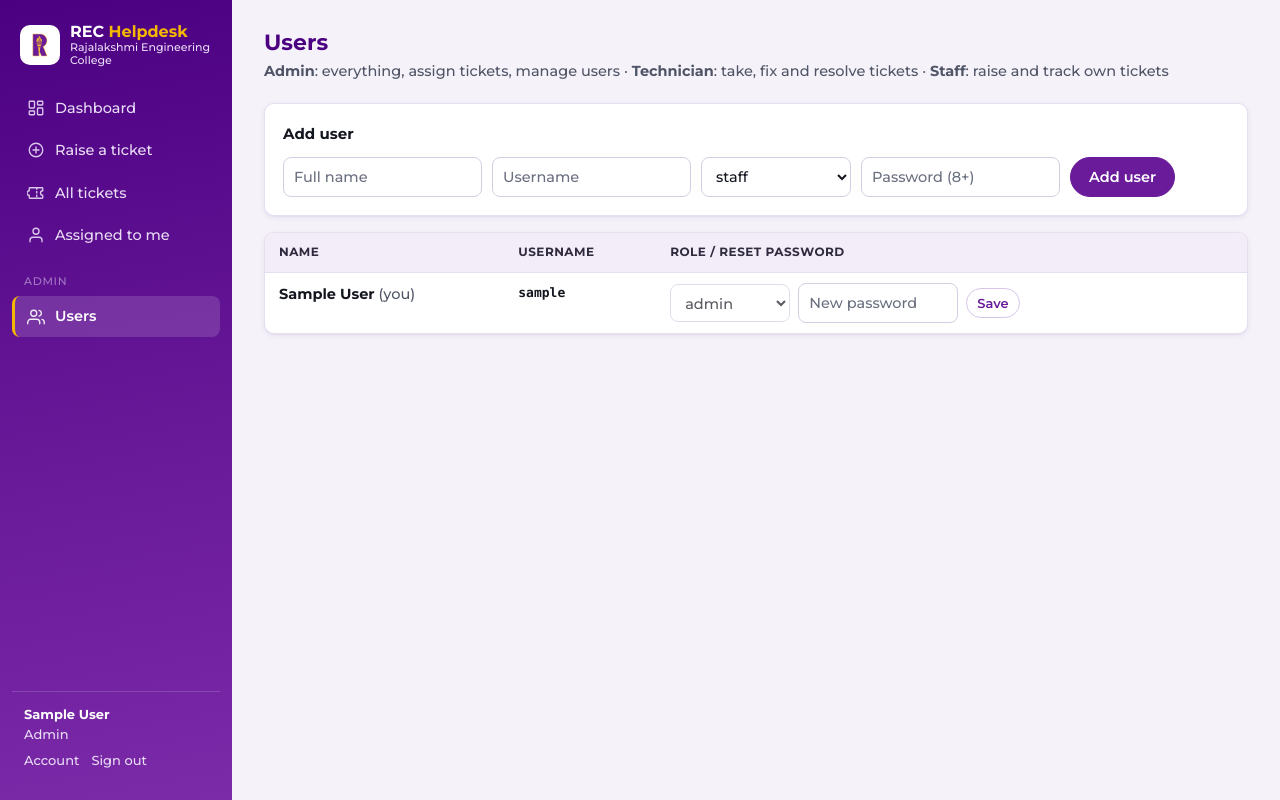
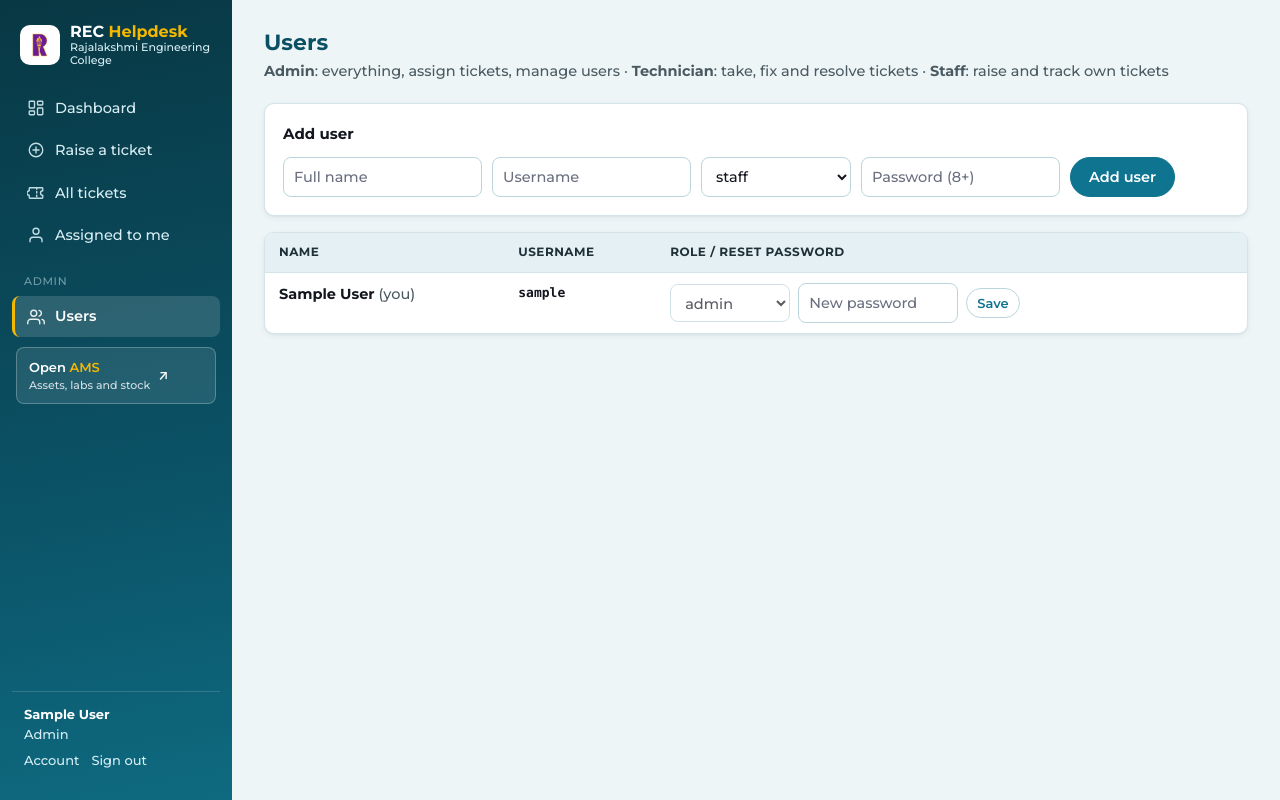
Before and after one commit to REC-dev7/ams, a Flask app: page /users in a window 1280 px wide. Run offline with Flask 3, Linux system fonts and the light colour scheme; the visitor is signed in with stand-in values (Sample User, id 1); data comes from the database, SQL or seed files in the repository.

Commit message:
Teal theme for Helpdesk, app switch links in both sidebars
AMS keeps the purple REC theme. Colours that were hardcoded purple in
the shared stylesheet now use theme tokens.

Co-Authored-By: Claude Sonnet 5.5 <noreply@anthropic.com>

```diff
--- a/helpdesk/static/style.css
+++ b/helpdesk/static/style.css
@@ -1,11 +1,12 @@
-/* REC theme: palette from rajalakshmi.org / rectransport.com and the campusone + rec_scanner apps */
+/* REC Helpdesk theme: REC logo + gold, teal base so it reads as a different app from the purple AMS */
 :root {
-  --bg: #f5f2f9; --surface: #ffffff; --border: #e6dff0; --ink: #14161f; --ink-2: #2f2a3d; --muted: #4f5566;
-  --brand: #6a1b9a; --brand-d: #4b0082; --brand-2: #8e44ad; --brand-ink: #ffffff; --brand-soft: #f3e8ff; --gold: #f5b800;
-  --side: linear-gradient(170deg, #4b0082 0%, #6a1b9a 60%, #7b2aa8 100%); --side-ink: #e9dcf5; --side-active: rgba(255,255,255,.14);
+  --bg: #eef5f7; --surface: #ffffff; --border: #d5e4e9; --ink: #14161f; --ink-2: #1f3038; --muted: #4a5a62;
+  --brand: #0e7490; --brand-d: #0b4f63; --brand-2: #1593b3; --brand-ink: #ffffff; --brand-soft: #e1f3f8; --gold: #f5b800;
+  --side: linear-gradient(170deg, #083844 0%, #0b5266 60%, #0e6a80 100%); --side-ink: #d8eef4; --side-active: rgba(255,255,255,.14);
   --good: #1a7f4b; --good-bg: #e3f6ec; --warn: #a15c00; --warn-bg: #fff3d6;
-  --bad: #b42318; --bad-bg: #fde8e6; --info: #4a4458; --info-bg: #efeaf5;
-  --radius: 10px; --shadow: 0 1px 2px rgba(75,0,130,.05), 0 2px 6px rgba(75,0,130,.06);
+  --bad: #b42318; --bad-bg: #fde8e6; --info: #2f4550; --info-bg: #e6eff2;
+  --th-bg: #e4f0f4; --row-hover: #f3f9fb; --row-part: #f7fbfc; --line-2: #bcd5dd;
+  --radius: 10px; --shadow: 0 1px 2px rgba(8,56,68,.05), 0 2px 6px rgba(8,56,68,.06);
 }
 * { box-sizing: border-box; }
 /* Montserrat 400 renders too thin on Windows; 500 base keeps body text readable */
@@ -56,7 +57,7 @@ h2 { font-size: 15px; margin: 0 0 12px; font-weight: 650; }
 .kpis { display: grid; grid-template-columns: repeat(auto-fit, minmax(170px, 1fr)); gap: 14px; margin-bottom: 16px; }
 .kpi { background: var(--surface); border: 1px solid var(--border); border-radius: var(--radius); padding: 16px 18px; box-shadow: var(--shadow); color: inherit; display: block; }
 .kpi { border-top: 3px solid var(--brand); }
-.kpi:hover { text-decoration: none; border-color: #d6c6e8; border-top-color: var(--brand); }
+.kpi:hover { text-decoration: none; border-color: var(--line-2); border-top-color: var(--brand); }
 .kpi.alert { border-top-color: var(--bad); }
 .kpi.caution { border-top-color: var(--gold); }
 .kpi .label { color: var(--ink-2); font-size: 13px; }
@@ -78,12 +79,12 @@ h2 { font-size: 15px; margin: 0 0 12px; font-weight: 650; }
 /* tables */
 table { width: 100%; border-collapse: collapse; }
 th, td { padding: 10px 14px; text-align: left; border-bottom: 1px solid var(--border); vertical-align: top; }
-th { font-size: 12px; text-transform: uppercase; letter-spacing: .04em; color: var(--ink-2); font-weight: 700; background: #f3edf9; }
-tbody tr:hover { background: #faf7fd; }
+th { font-size: 12px; text-transform: uppercase; letter-spacing: .04em; color: var(--ink-2); font-weight: 700; background: var(--th-bg); }
+tbody tr:hover { background: var(--row-hover); }
 tr:last-child td { border-bottom: 0; }
 td.num { text-align: right; font-variant-numeric: tabular-nums; }
 tr.part td:first-child { padding-left: 34px; }
-tr.part td { background: #fcfaff; font-size: 13px; }
+tr.part td { background: var(--row-part); font-size: 13px; }
 .empty { padding: 28px; text-align: center; color: var(--muted); }
 
 /* chips */
@@ -96,7 +97,7 @@ tr.part td { background: #fcfaff; font-size: 13px; }
 .badge { display: inline-block; min-width: 20px; padding: 0 6px; border-radius: 10px; background: var(--bad-bg); color: var(--bad); font-size: 12px; font-weight: 700; text-align: center; }
 
 /* forms */
-input, select, textarea { font: inherit; padding: 8px 10px; border: 1px solid #d6cde3; border-radius: 8px; background: #fff; color: var(--ink); width: 100%; }
+input, select, textarea { font: inherit; padding: 8px 10px; border: 1px solid var(--line-2); border-radius: 8px; background: #fff; color: var(--ink); width: 100%; }
 input:focus, select:focus, textarea:focus { outline: 2px solid var(--brand-soft); border-color: var(--brand); }
 textarea { min-height: 70px; resize: vertical; }
 label { display: block; font-size: 13px; font-weight: 700; color: var(--ink-2); }
@@ -109,7 +110,7 @@ input::placeholder, textarea::placeholder { color: #6b7080; }
 .check input { width: auto; }
 .btn { display: inline-flex; align-items: center; justify-content: center; gap: 6px; padding: 8px 18px; border-radius: 999px; border: 1px solid var(--brand); background: var(--brand); color: var(--brand-ink); font: inherit; font-weight: 600; cursor: pointer; white-space: nowrap; }
 .btn:hover { background: var(--brand-d); border-color: var(--brand-d); text-decoration: none; }
-.btn.ghost { background: #fff; color: var(--brand); border-color: #d6c6e8; }
+.btn.ghost { background: #fff; color: var(--brand); border-color: var(--line-2); }
 .btn.ghost:hover { background: var(--brand-soft); }
 .btn.danger { background: #fff; color: var(--bad); border-color: #f0c4bf; }
 .btn.danger:hover { background: var(--bad-bg); }
@@ -152,7 +153,7 @@ details.drop[open] > summary { margin-bottom: 14px; }
 
 /* auth */
 .auth { min-height: 100vh; display: grid; place-items: center; padding: 20px;
-  background: linear-gradient(180deg, #4b0082 0, #6a1b9a 240px, var(--bg) 240px); }
+  background: linear-gradient(180deg, var(--brand-d) 0, var(--brand) 240px, var(--bg) 240px); }
 .auth .card { width: 100%; max-width: 400px; padding: 28px; border-top: 4px solid var(--gold); }
 .auth .logo-full { display: block; width: 220px; max-width: 100%; margin: -6px auto 14px; }
 .auth h1 { margin-bottom: 4px; text-align: center; }
@@ -160,7 +161,7 @@ details.drop[open] > summary { margin-bottom: 14px; }
 
 /* labels */
 .labels { display: grid; grid-template-columns: repeat(auto-fill, 230px); gap: 10px; }
-.label-card { border: 1px dashed #b9a6cf; border-radius: 6px; padding: 10px; display: flex; gap: 10px; align-items: center; background: #fff; break-inside: avoid; }
+.label-card { border: 1px dashed var(--line-2); border-radius: 6px; padding: 10px; display: flex; gap: 10px; align-items: center; background: #fff; break-inside: avoid; }
 .label-card .qr { width: 84px; height: 84px; flex: none; }
 .label-card b { display: block; font-size: 14px; }
 .label-card small { display: block; font-size: 11px; color: #444; line-height: 1.3; }
@@ -192,3 +193,10 @@ details.drop[open] > summary { margin-bottom: 14px; }
   .main { padding: 0; }
   body { background: #fff; }
 }
+
+.switch { display: flex; align-items: center; gap: 8px; margin: 8px 4px 0; padding: 9px 12px; border-radius: 8px;
+  background: rgba(255,255,255,.1); color: #fff; font-weight: 600; font-size: 13px; border: 1px solid rgba(255,255,255,.25); }
+.switch:hover { background: rgba(255,255,255,.2); text-decoration: none; }
+.switch small { display: block; font-weight: 500; opacity: .8; font-size: 11px; }
+.switch .gold { color: var(--gold); }
+@media (max-width: 900px) { .switch { display: none; } }
--- a/helpdesk/templates/base.html
+++ b/helpdesk/templates/base.html
@@ -27,6 +27,7 @@
       <a href="{{ url_for('users') }}" class="{{ 'on' if ep == 'users' }}" {{ 'aria-current=page' if ep == 'users' }}>{{ icon('<path d="M17 21v-2a4 4 0 0 0-4-4H5a4 4 0 0 0-4 4v2"/><circle cx="9" cy="7" r="4"/><path d="M23 21v-2a4 4 0 0 0-3-3.9M16 3.1a4 4 0 0 1 0 7.8"/>') }}Users</a>
       {% endif %}
     </nav>
+    <a class="switch" href="http://{{ request.host.split(':')[0] }}:5000/" title="Open REC AMS in a new tab" target="_blank" rel="noopener"><span>Open <span class="gold">AMS</span><small>Assets, labs and stock</small></span> ↗</a>
     <div class="me">
       <b>{{ user.name }}</b><span>{{ user.role|capitalize }}</span>
       <div class="row">
--- a/templates/base.html
+++ b/templates/base.html
@@ -32,6 +32,7 @@
       <a href="{{ url_for('users') }}" class="{{ 'on' if ep == 'users' }}" {{ 'aria-current=page' if ep == 'users' }}>{{ icon('<path d="M17 21v-2a4 4 0 0 0-4-4H5a4 4 0 0 0-4 4v2"/><circle cx="9" cy="7" r="4"/><path d="M23 21v-2a4 4 0 0 0-3-3.9M16 3.1a4 4 0 0 1 0 7.8"/>') }}Users</a>
       {% endif %}
     </nav>
+    <a class="switch" href="http://{{ request.host.split(':')[0] }}:5002/" title="Open REC Helpdesk in a new tab" target="_blank" rel="noopener"><span>Open <span class="gold">Helpdesk</span><small>Report or fix a problem</small></span> ↗</a>
     <div class="me">
       <b>{{ user.name }}</b><span>{{ user.role|capitalize }}</span>
       <div class="row">
```
Also changed, not shown: static/style.css (+16 -8 lines).
